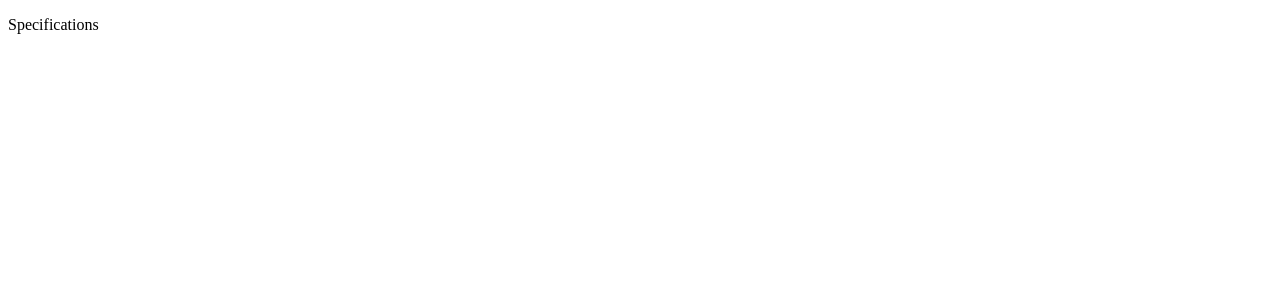
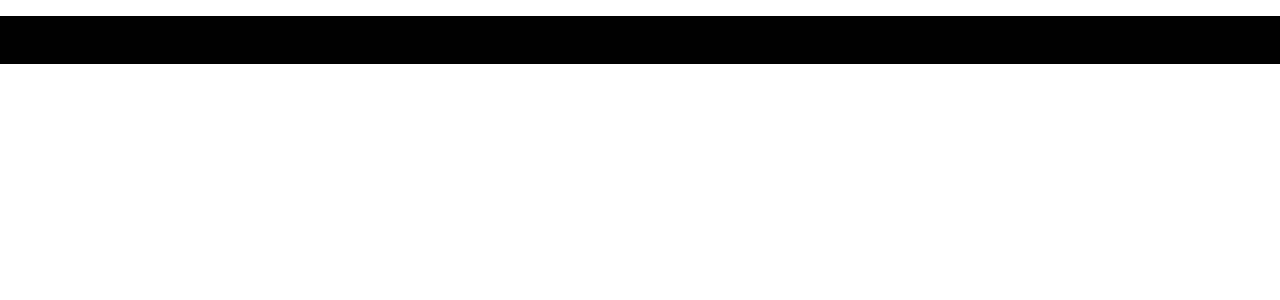
Before and after one commit to saadq/proposals.es, a Next.js app: page /specifications in a window 1280 px wide. Shown: the top 300 px of the page. Built offline with nearby package versions, Linux system fonts and the light colour scheme.

Commit message:
Setup babel and fix SSR issue with styled-components

```diff
--- /dev/null
+++ b/components/GlobalStyle.tsx
@@ -0,0 +1,8 @@
+import { createGlobalStyle } from 'styled-components'
+
+export const GlobalStyle = createGlobalStyle`
+  html, body {
+    margin: 0;
+    padding: 0;
+  }
+`
--- a/components/Header.tsx
+++ b/components/Header.tsx
@@ -1,3 +1,18 @@
+import styled from 'styled-components'
+
+const StyledHeader = styled.header`
+  position: fixed;
+  background: black;
+  width: 100vw;
+  height: 3rem;
+`
+
+const Nav = styled.nav``
+
 export function Header() {
-  return null
+  return (
+    <StyledHeader>
+      <Nav>nav</Nav>
+    </StyledHeader>
+  )
 }
--- a/package.json
+++ b/package.json
@@ -25,6 +25,8 @@
     "@types/styled-components": "^5.1.11",
     "@typescript-eslint/eslint-plugin": "^4.28.5",
     "@typescript-eslint/parser": "^4.28.5",
+    "babel-plugin-styled-components": "^1.13.2",
+    "babel-preset-next": "^1.4.0",
     "eslint": "7.31.0",
     "eslint-config-next": "11.0.1",
     "eslint-plugin-react": "^7.24.0",
--- a/pages/_app.tsx
+++ b/pages/_app.tsx
@@ -1,10 +1,12 @@
 import type { AppProps } from 'next/app'
 import { Header } from '../components/Header'
 import { Footer } from '../components/Footer'
+import { GlobalStyle } from '../components/GlobalStyle'
 
 function App({ Component, pageProps }: AppProps) {
   return (
     <>
+      <GlobalStyle />
       <Header />
       <main>
         <Component {...pageProps} />
```
Also changed, not shown: .babelrc (added), 1 other file (tests, documents, lock files or other folders).
